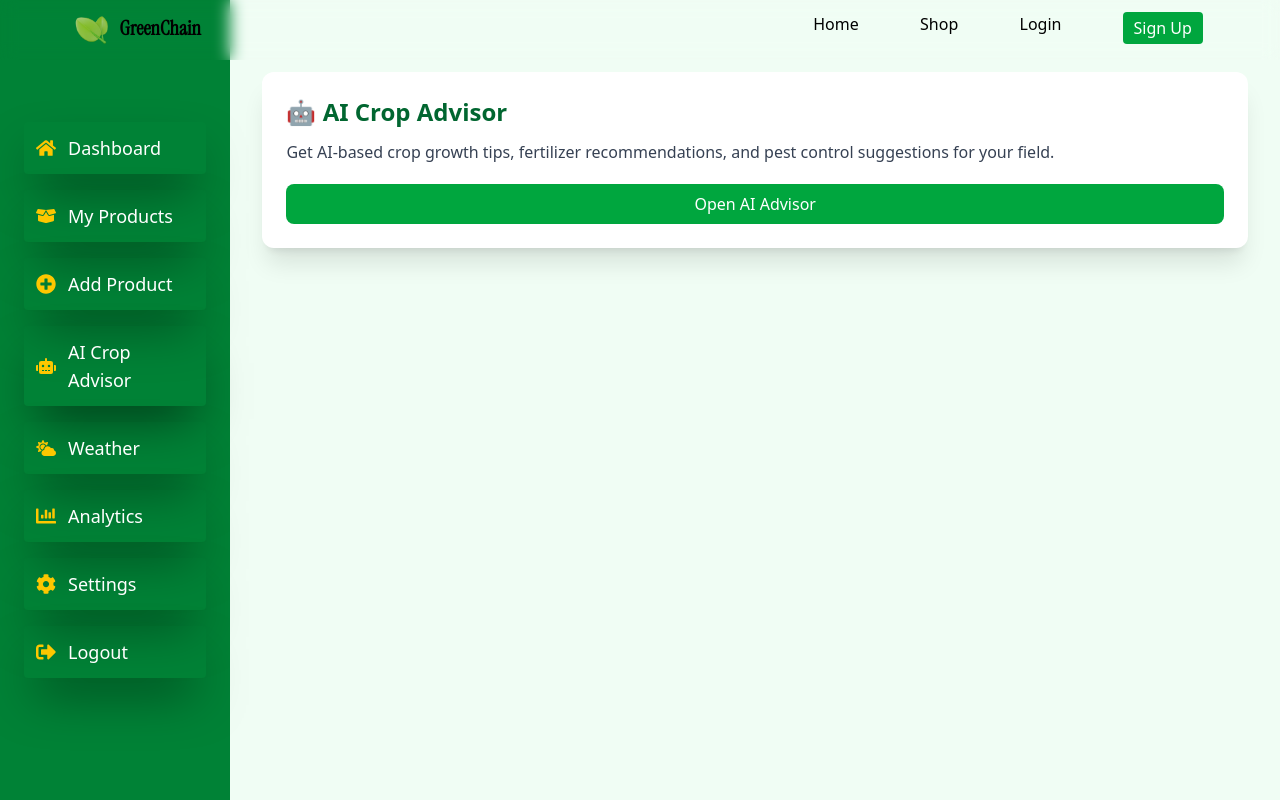
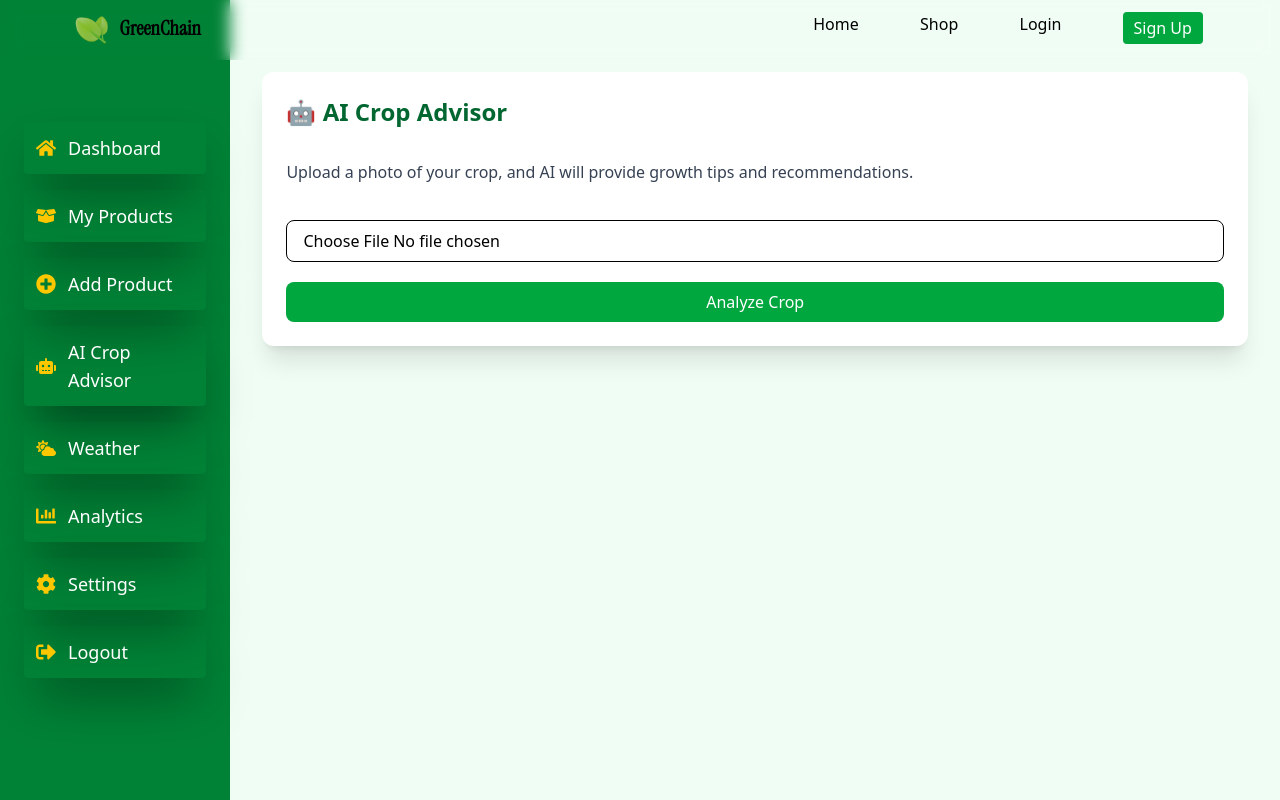
Before and after one commit to KrushnaX0X0/Agrimart_X_AI, a React (Vite) app: page /dashbord in a window 1280 px wide. Both pictures are taken after a click on the item "AI Crop Advisor". Built offline with nearby package versions, Linux system fonts and the light colour scheme.

Commit message:
add dashbord components analytics

```diff
--- a/package.json
+++ b/package.json
@@ -18,6 +18,7 @@
     "react-dom": "^19.1.1",
     "react-icons": "^5.5.0",
     "react-router-dom": "^7.9.4",
+    "recharts": "^3.3.0",
     "remixicon": "^4.7.0"
   },
   "devDependencies": {
--- a/src/components/Dashbord/AIAdvisor.jsx
+++ b/src/components/Dashbord/AIAdvisor.jsx
@@ -1,20 +1,90 @@
-import React from "react";
+import React, { useState } from "react";
+import axios from "axios";
+import gsap from "gsap";
 
 const AIAdvisor = () => {
+  const [imageFile, setImageFile] = useState(null);
+  const [advice, setAdvice] = useState("");
+  const [loading, setLoading] = useState(false);
+
+
+  const handleImageChange = (e) => {
+    const file = e.target.files[0];
+    if (file) setImageFile(file);
+  };
+
+
+  const handleSendToAI = async () => {
+    if (!imageFile){
+      return alert("Please upload a crop image.");
+    }
+    setLoading(true);
+    const formData = new FormData();
+    formData.append("image", imageFile);
+
+    try {
+
+      const response = await axios.post(
+        "https://your-ai-api-endpoint.com/analyze",
+        formData,
+        {
+          headers: {
+            "Content-Type": "multipart/form-data",
+            "Authorization": `Bearer YOUR_API_KEY`,
+          },
+        }
+      );
+
+      console.log(response.data)
+      setAdvice(response.data.advice);
+      gsap.from("#advice-text", { opacity: 0, y: 20, duration: 0.8, ease: "power2.out" });
+
+    } catch (error) {
+      console.error("Error sending image to AI:", error);
+      setAdvice("AI analysis failed. Please try again.");
+    } finally {
+      setLoading(false);
+    }
+  };
+
   return (
-    <div className="bg-white rounded-xl shadow-xl p-6 flex flex-col justify-between">
-      <div>
-        <h2 className="text-2xl font-bold text-green-800 mb-3">
-          🤖 AI Crop Advisor
-        </h2>
-        <p className="text-gray-700">
-          Get AI-based crop growth tips, fertilizer recommendations, and
-          pest control suggestions for your field.
-        </p>
+    <div className="bg-white rounded-xl shadow-xl p-6 flex flex-col gap-5">
+      <h2 className="text-2xl font-bold text-green-800 mb-3">🤖 AI Crop Advisor</h2>
+      <p className="text-gray-700 mb-4">
+        Upload a photo of your crop, and AI will provide growth tips and recommendations.
+      </p>
+
+      <div className="flex flex-col gap-3">
+        <input
+          type="file"
+          accept="image/*"
+          onChange={handleImageChange}
+          className="px-4 py-2 border rounded-lg"
+        />
+        {imageFile && (
+          <img
+            src={URL.createObjectURL(imageFile)}
+            alt="Crop Preview"
+            className="h-40 object-contain mt-2 rounded-lg"
+          />
+        )}
+
+        <button
+          onClick={handleSendToAI}
+          className="bg-green-600 text-white px-5 py-2 rounded-lg hover:bg-green-700 transition-all mt-2"
+        >
+          {loading ? "Analyzing..." : "Analyze Crop"}
+        </button>
       </div>
-      <button className="mt-5 bg-green-600 text-white px-5 py-2 rounded-lg hover:bg-green-700 transition-all">
-        Open AI Advisor
-      </button>
+
+      {advice && (
+        <div
+          id="advice-text"
+          className="mt-3 p-4 bg-green-50 rounded-lg text-green-800 font-medium"
+        >
+          {advice}
+        </div>
+      )}
     </div>
   );
 };
--- a/src/components/Dashbord/Analytics.jsx
+++ b/src/components/Dashbord/Analytics.jsx
@@ -1,15 +1,35 @@
 import React from "react";
+import { LineChart, Line, XAxis, YAxis, CartesianGrid, Tooltip, Legend, ResponsiveContainer } from "recharts";
 
 const Analytics = () => {
+
+  const data = [
+    { day: "Mon", sales: 300 },
+    { day: "Tue", sales: 450 },
+    { day: "Wed", sales: 200 },
+    { day: "Thu", sales: 500 },
+    { day: "Fri", sales: 700 },
+    { day: "Sat", sales: 600 },
+    { day: "Sun", sales: 400 },
+  ];
+
   return (
     <div className="bg-white rounded-xl shadow-xl p-6">
       <h2 className="text-2xl font-bold text-green-800 mb-4">📊 Sales Analytics</h2>
-      <p className="text-gray-700 mb-3">
+      <p className="text-gray-700 mb-6">
         Track your weekly sales performance and customer engagement.
       </p>
-      <div className="w-full h-[200px] bg-green-100 rounded-lg flex items-center justify-center text-green-800 font-semibold">
-        📈 Chart Placeholder (Use Chart.js or Recharts)
-      </div>
+
+      <ResponsiveContainer width="100%" height={300}>
+        <LineChart data={data} margin={{ top: 10, right: 20, left: 0, bottom: 0 }}>
+          <CartesianGrid strokeDasharray="3 3" />
+          <XAxis dataKey="day" />
+          <YAxis />
+          <Tooltip />
+          <Legend />
+          <Line type="monotone" dataKey="sales" stroke="#16a34a" strokeWidth={3} activeDot={{ r: 8 }} />
+        </LineChart>
+      </ResponsiveContainer>
     </div>
   );
 };
--- a/src/components/Dashbord/Sidebar.jsx
+++ b/src/components/Dashbord/Sidebar.jsx
@@ -1,6 +1,5 @@
 import React from "react";
 import { FaHome, FaBoxOpen, FaPlusCircle, FaRobot, FaCloudSun, FaChartBar, FaCog, FaSignOutAlt } from "react-icons/fa";
-import bg from "../../assets/bg.png";
 const Sidebar = ({ setActiveSection }) => {
   const menuItems = [
     { label: "Dashboard", value: "overview", icon: <FaHome /> },
--- a/src/components/Dashbord/Weather.jsx
+++ b/src/components/Dashbord/Weather.jsx
@@ -5,7 +5,7 @@ import { WiDaySunny, WiCloud, WiRain, WiSnow } from "react-icons/wi";
 
 const Weather = () => {
   const [weatherData, setWeatherData] = useState(null);
-  const city = "Mumbai";
+  const city = "morve";
   const API_KEY = import.meta.env.VITE_WEATHER_API_KEY || "1ba772ce109561d482871658bb494843";
   const [searchCity, setSearchCity] = useState("");
   // Fetch weather data
```
Also changed, not shown: 1 other file (tests, documents, lock files or other folders).
